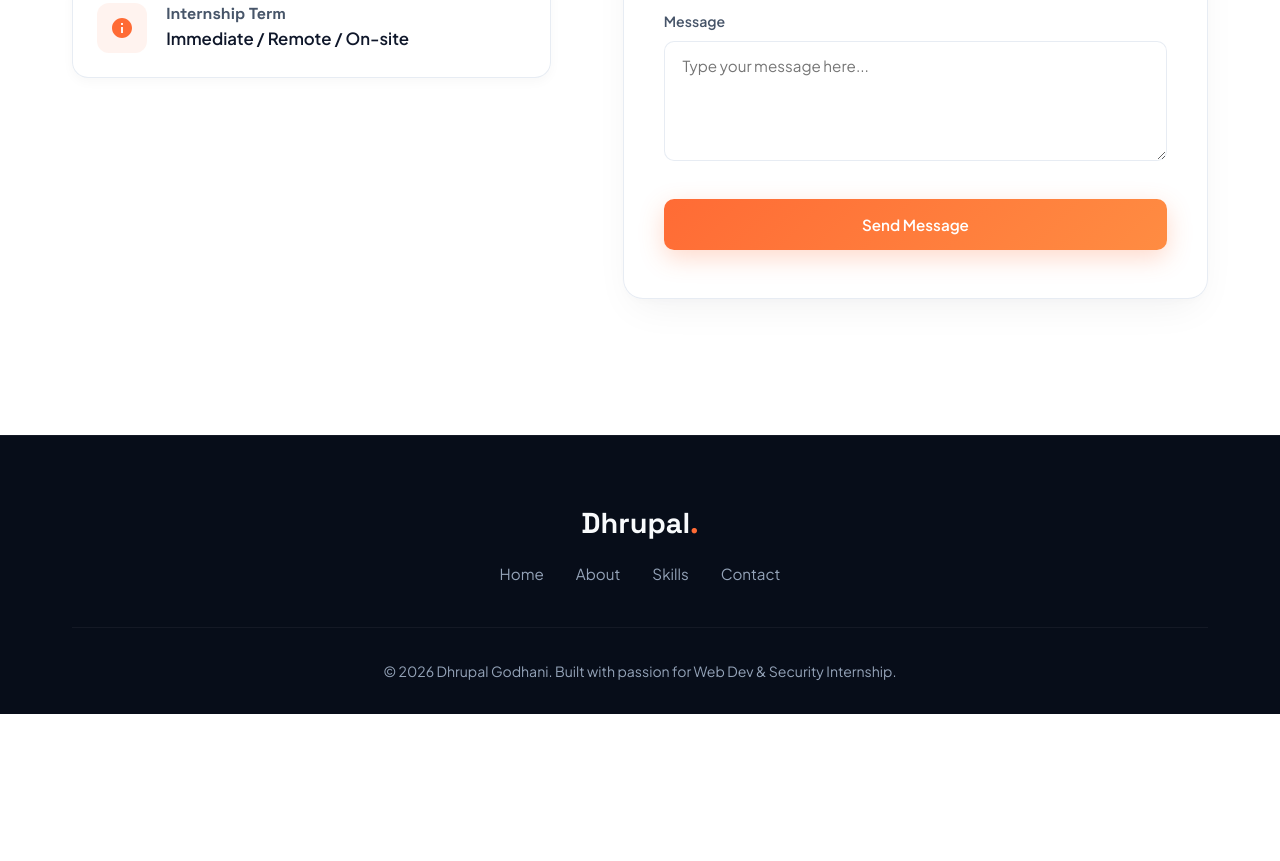
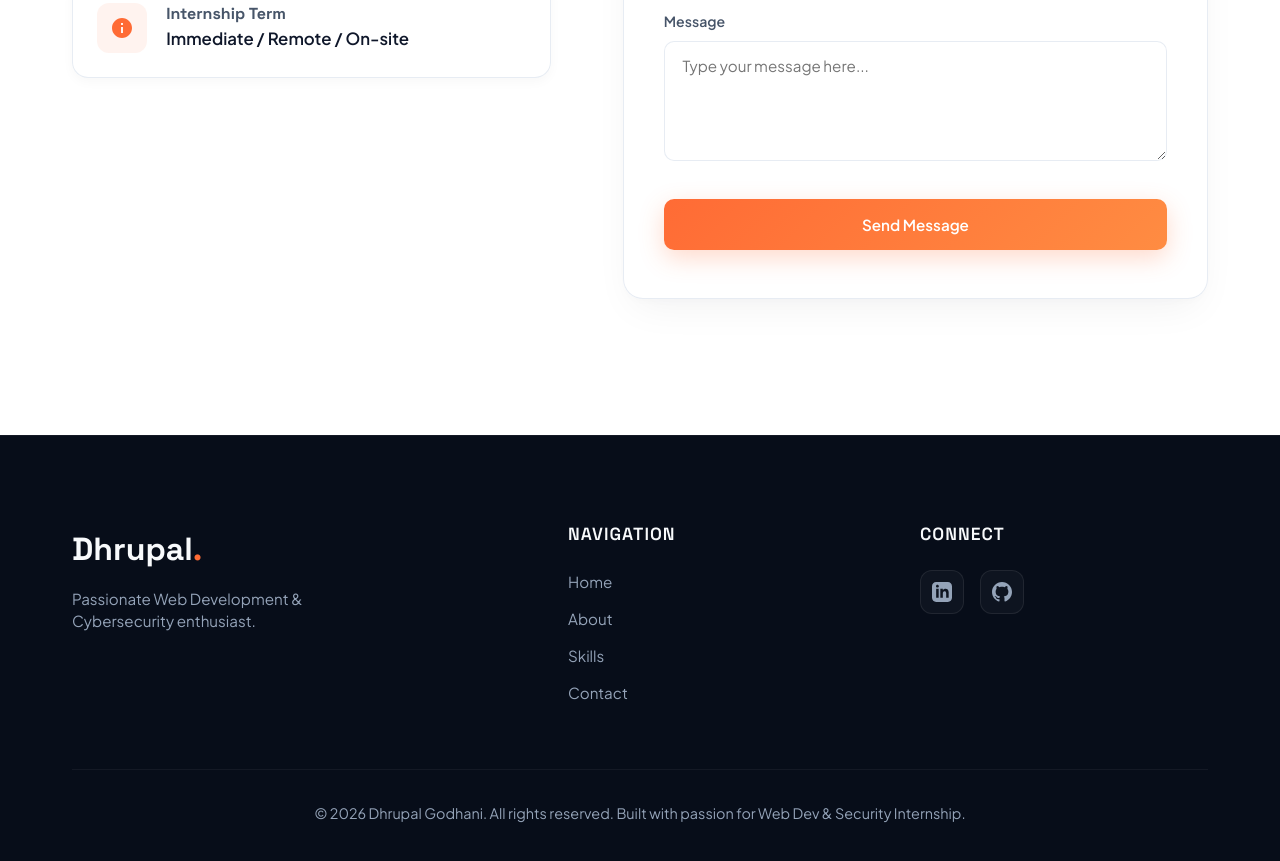
Before and after one commit to DHRUPAL5404/synent-task1-portfolio-dhrupal, a plain HTML site: page Task1-Portfolio/index.html in a window 1280 px wide. Shown: the part 3600-4461 px from the top of the page. Before the commit the page ends 4314 px from the top, so only its background shows below. Drawn offline with Linux system fonts and the light colour scheme.

Commit message:
improved portfolio content and footer

```diff
--- a/Task1-Portfolio/index.html
+++ b/Task1-Portfolio/index.html
@@ -366,17 +366,45 @@
        ========================================== -->
   <footer class="footer">
     <div class="container">
-      <div class="footer-logo">
-        Dhrupal<span>.</span>
+      <div class="footer-grid">
+        <!-- Logo & Tagline -->
+        <div class="footer-brand">
+          <a href="#home" class="footer-logo">Dhrupal<span>.</span></a>
+          <p class="footer-tagline">Passionate Web Development & Cybersecurity enthusiast.</p>
         </div>
+
+        <!-- Quick Links -->
+        <div class="footer-nav">
+          <h4>Navigation</h4>
           <div class="footer-links">
             <a href="#home">Home</a>
             <a href="#about">About</a>
             <a href="#skills">Skills</a>
             <a href="#contact">Contact</a>
           </div>
+        </div>
+
+        <!-- Social Connections -->
+        <div class="footer-socials">
+          <h4>Connect</h4>
+          <div class="social-icons">
+            <a href="https://linkedin.com/in/dhrupal-godhani" target="_blank" aria-label="LinkedIn">
+              <svg xmlns="http://www.w3.org/2000/svg" viewBox="0 0 24 24" fill="currentColor">
+                <path d="M19 0h-14c-2.761 0-5 2.239-5 5v14c0 2.761 2.239 5 5 5h14c2.762 0 5-2.239 5-5v-14c0-2.761-2.238-5-5-5zm-11 19h-3v-11h3v11zm-1.5-12.268c-.966 0-1.75-.79-1.75-1.764s.784-1.764 1.75-1.764 1.75.79 1.75 1.764-.783 1.764-1.75 1.764zm13.5 12.268h-3v-5.604c0-3.368-4-3.113-4 0v5.604h-3v-11h3v1.765c1.396-2.586 7-2.777 7 2.476v6.759z"/>
+              </svg>
+            </a>
+            <a href="https://github.com/DHRUPAL5404" target="_blank" aria-label="GitHub">
+              <svg xmlns="http://www.w3.org/2000/svg" viewBox="0 0 24 24" fill="currentColor">
+                <path d="M12 0c-6.626 0-12 5.373-12 12 0 5.302 3.438 9.8 8.207 11.387.599.111.793-.261.793-.577v-2.234c-3.338.726-4.033-1.416-4.033-1.416-.546-1.387-1.333-1.756-1.333-1.756-1.089-.745.083-.729.083-.729 1.205.084 1.839 1.237 1.839 1.237 1.07 1.834 2.807 1.304 3.492.997.107-.775.418-1.305.762-1.604-2.665-.305-5.467-1.334-5.467-5.931 0-1.311.469-2.381 1.236-3.221-.124-.303-.535-1.524.117-3.176 0 0 1.008-.322 3.301 1.23.957-.266 1.983-.399 3.003-.404 1.02.005 2.047.138 3.006.404 2.291-1.552 3.297-1.23 3.297-1.23.653 1.653.242 2.874.118 3.176.77.84 1.235 1.911 1.235 3.221 0 4.609-2.807 5.624-5.479 5.921.43.372.823 1.102.823 2.222v3.293c0 .319.192.694.801.576 4.765-1.589 8.199-6.086 8.199-11.386 0-6.627-5.373-12-12-12z"/>
+              </svg>
+            </a>
+          </div>
+        </div>
+      </div>
+
+      <!-- Copyright Details -->
       <div class="footer-bottom">
-        <p>&copy; 2026 Dhrupal Godhani. Built with passion for Web Dev & Security Internship.</p>
+        <p>&copy; 2026 Dhrupal Godhani. All rights reserved. Built with passion for Web Dev & Security Internship.</p>
       </div>
     </div>
   </footer>
--- a/Task1-Portfolio/style.css
+++ b/Task1-Portfolio/style.css
@@ -917,45 +917,128 @@
   background-color: var(--bg-dark);
   border-top: 1px solid rgba(255, 255, 255, 0.05);
   color: var(--text-light);
-  padding: 4rem 0 2rem;
-  text-align: center;
+  padding: 5.5rem 0 2.5rem;
+  position: relative;
+}
+
+.footer-grid {
+  display: grid;
+  grid-template-columns: 1.5fr 1fr 1fr;
+  gap: 4rem;
+  margin-bottom: 4rem;
+  align-items: start;
+}
+
+.footer-brand {
+  display: flex;
+  flex-direction: column;
+  gap: 0.75rem;
 }
 
 .footer-logo {
   font-family: var(--font-heading);
-  font-size: 1.8rem;
+  font-size: 2rem;
   font-weight: 700;
-  margin-bottom: 1rem;
+  color: var(--text-light);
+  display: inline-block;
+  transition: transform var(--transition-fast);
+}
+
+.footer-logo:hover {
+  transform: scale(1.03);
 }
 
 .footer-logo span {
   color: var(--accent-orange);
 }
 
+.footer-tagline {
+  color: var(--text-light-muted);
+  font-size: 0.95rem;
+  max-width: 280px;
+  line-height: 1.5;
+}
+
+.footer-nav, .footer-socials {
+  display: flex;
+  flex-direction: column;
+  gap: 1.25rem;
+}
+
+.footer-nav h4, .footer-socials h4 {
+  font-size: 1.1rem;
+  font-weight: 600;
+  text-transform: uppercase;
+  letter-spacing: 1px;
+  color: var(--text-light);
+  margin-bottom: 0.25rem;
+}
+
 .footer-links {
   display: flex;
-  justify-content: center;
-  gap: 2rem;
-  margin-bottom: 2.5rem;
+  flex-direction: column;
+  gap: 0.8rem;
 }
 
 .footer-links a {
   color: var(--text-light-muted);
   font-size: 0.95rem;
+  transition: color var(--transition-fast), transform var(--transition-fast);
+  display: inline-block;
+  width: max-content;
 }
 
 .footer-links a:hover {
-  color: var(--text-light);
+  color: var(--accent-orange);
+  transform: translateX(4px);
+}
+
+.social-icons {
+  display: flex;
+  gap: 1rem;
+}
+
+.social-icons a {
+  display: flex;
+  align-items: center;
+  justify-content: center;
+  width: 44px;
+  height: 44px;
+  border-radius: 12px;
+  background-color: rgba(255, 255, 255, 0.03);
+  border: 1px solid rgba(255, 255, 255, 0.08);
+  color: var(--text-light-muted);
+  transition: all var(--transition-normal);
+}
+
+.social-icons a svg {
+  width: 20px;
+  height: 20px;
+  fill: currentColor;
+  transition: transform var(--transition-normal);
+}
+
+.social-icons a:hover {
+  background-color: var(--accent-orange);
+  border-color: var(--accent-orange);
+  color: white;
+  transform: translateY(-5px);
+  box-shadow: 0 8px 20px rgba(255, 107, 53, 0.35);
+}
+
+.social-icons a:hover svg {
+  transform: scale(1.1);
 }
 
 .footer-bottom {
   border-top: 1px solid rgba(255, 255, 255, 0.05);
   padding-top: 2rem;
+  text-align: center;
 }
 
 .footer-bottom p {
   color: var(--text-light-muted);
-  font-size: 0.88rem;
+  font-size: 0.9rem;
 }
 
 /* ==========================================
@@ -1113,6 +1196,34 @@
   .contact-form {
     padding: 2.5rem 2rem;
   }
+
+  /* Footer adjustments */
+  .footer-grid {
+    grid-template-columns: 1fr;
+    gap: 2.5rem;
+    text-align: center;
+    margin-bottom: 3rem;
+  }
+
+  .footer-brand {
+    align-items: center;
+  }
+
+  .footer-links {
+    align-items: center;
+  }
+
+  .footer-links a {
+    width: auto;
+  }
+
+  .footer-links a:hover {
+    transform: translateY(-2px);
+  }
+
+  .social-icons {
+    justify-content: center;
+  }
 }
 
 /* Extra small mobile screens (Phones) */
```
Lines whose indentation alone changed are shown as unchanged.
